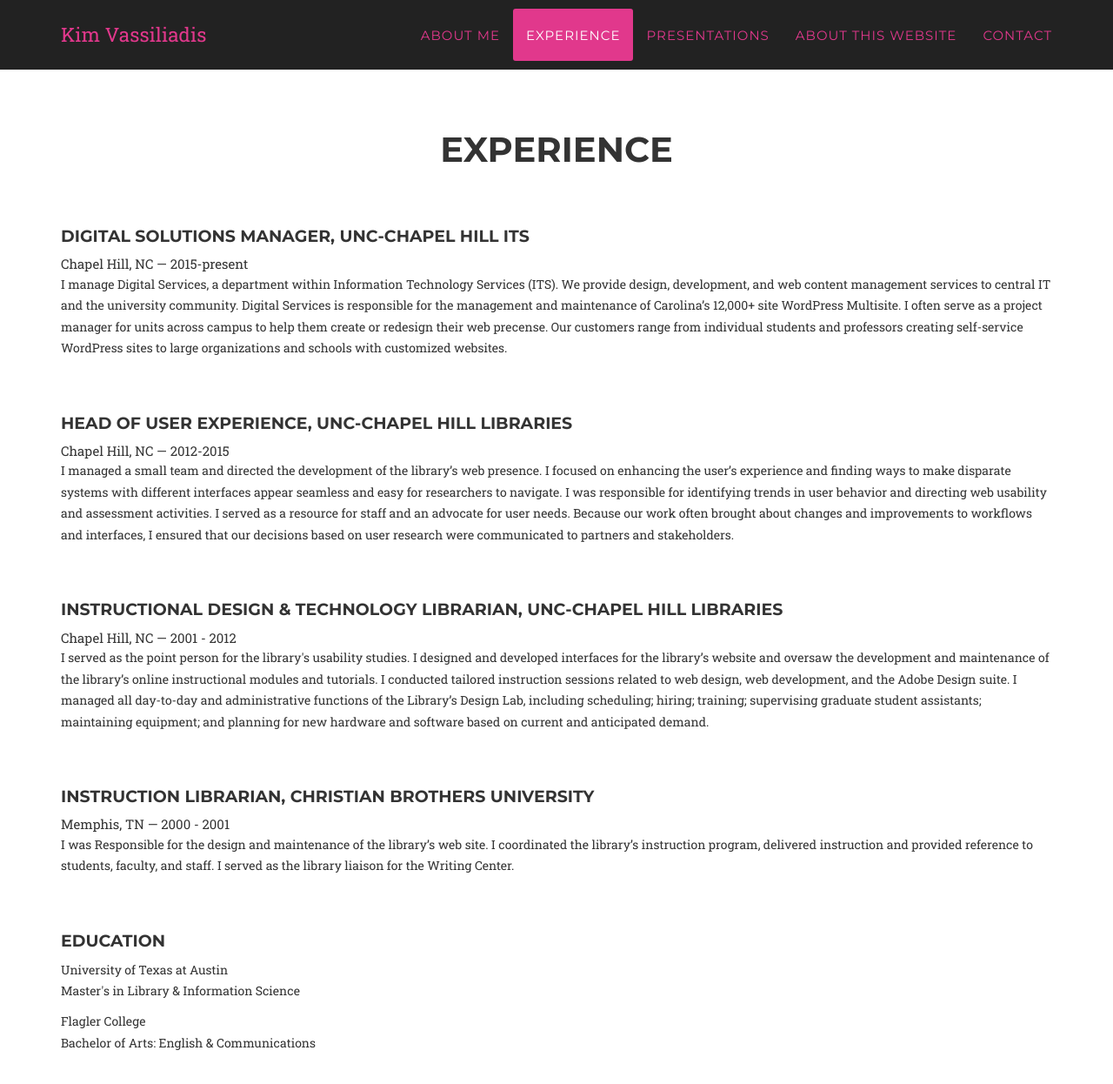
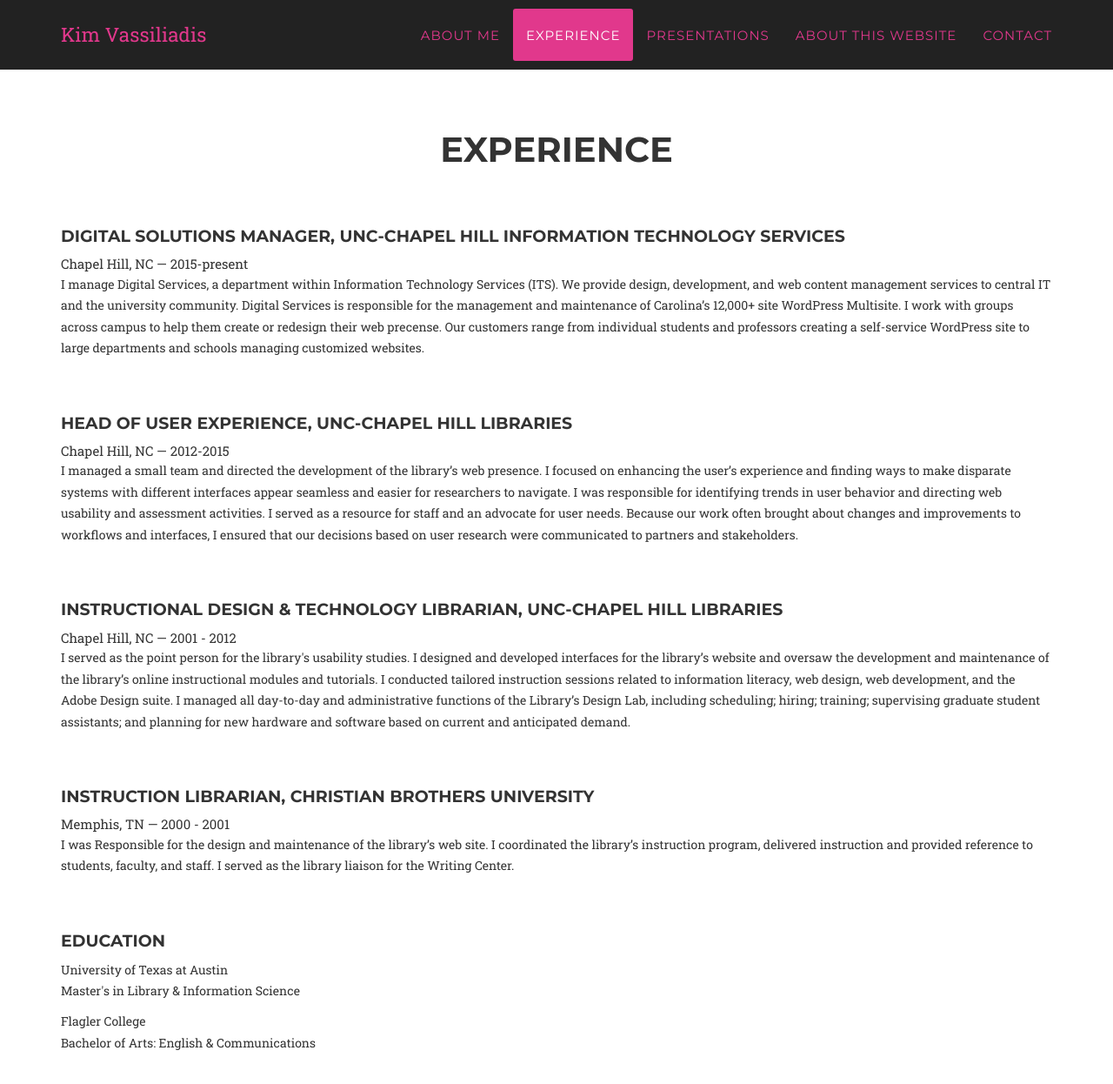
Before and after one commit to kimbrarian/jekyll, a Jekyll site: the page built from index.html, in a window 1280 px wide and 1400 px high, scrolled down 1513 px. Shown: the top 1246 px of the window at 87% size. Built offline with Jekyll 4.4.1, drawn with Linux system fonts in a browser that asks for light colours; some web fonts are replaced.

Commit message:
Update experience.html

```diff
--- a/_includes/experience.html
+++ b/_includes/experience.html
@@ -5,11 +5,11 @@
 
             <br /><br />
 
- <h4>Digital Solutions Manager, UNC-Chapel Hill ITS</h4>
+ <h4>Digital Solutions Manager, UNC-Chapel Hill Information Technology Services</h4>
 Chapel Hill, NC — 2015-present
 <p>I manage Digital Services, a department within Information Technology Services (ITS). We provide design, development, and web content management services to central IT and the university community.
-Digital Services is responsible for the management and maintenance of Carolina’s 12,000+ site WordPress Multisite.  I often serve as a project manager for units across campus to help them create or
-redesign their web precense.  Our customers range from individual students and professors creating self-service WordPress sites to large organizations and schools with customized websites. </p>
+Digital Services is responsible for the management and maintenance of Carolina’s 12,000+ site WordPress Multisite.  I work with groups across campus to help them create or
+redesign their web precense.  Our customers range from individual students and professors creating a self-service WordPress site to large departments and schools managing customized websites. </p>
 
  <br /><br />
 
@@ -17,20 +17,20 @@ redesign their web precense.  Our customers range from individual students and p
 Chapel Hill, NC — 2012-2015
 
 <p>I managed a small team and directed the development of the library’s web presence.  I focused on enhancing the user’s experience and
-finding ways to make disparate systems with different interfaces appear seamless and easy for researchers to navigate.
+finding ways to make disparate systems with different interfaces appear seamless and easier for researchers to navigate.
 I was responsible for identifying trends in user behavior and directing web usability and assessment activities. I served as
 a resource for staff and an advocate for user needs. Because our work often brought about changes and improvements to workflows and
 interfaces, I ensured that our decisions based on user research were communicated to partners and stakeholders. </p>
 
             <br /><br />
 
-<h4>Instructional Design & Technology Librarian, UNC-Chapel Hill Libraries</h4>
+<h4>Instructional Design &amp; Technology Librarian, UNC-Chapel Hill Libraries</h4>
 Chapel Hill, NC — 2001 - 2012
 <p>I served as the point person for the library's usability studies. I designed and developed interfaces for the library’s website and
 oversaw the development and maintenance of the library’s online instructional modules and tutorials. I conducted tailored
-instruction sessions related to web design, web development, and the Adobe Design suite.  I managed all day-to-day and administrative
+instruction sessions related to information literacy, web design, web development, and the Adobe Design suite.  I managed all day-to-day and administrative
 functions of the Library’s Design Lab, including scheduling; hiring; training; supervising graduate student assistants;
- maintaining equipment; and planning for new hardware and software based on current and anticipated demand.</p>
+ and planning for new hardware and software based on current and anticipated demand.</p>
 
             <br /><br />
 
@@ -43,10 +43,10 @@ delivered instruction and provided reference to students, faculty, and staff. I
 
             <h4>EDUCATION</h4>
 <p>University of Texas at Austin<br />
-    Master's in Library & Information Science</p>
+    Master's in Library &amp; Information Science</p>
 
 <p>Flagler College<br />
-    Bachelor of Arts: English & Communications</p>
+    Bachelor of Arts: English &amp; Communications</p>
 
 
 
```
